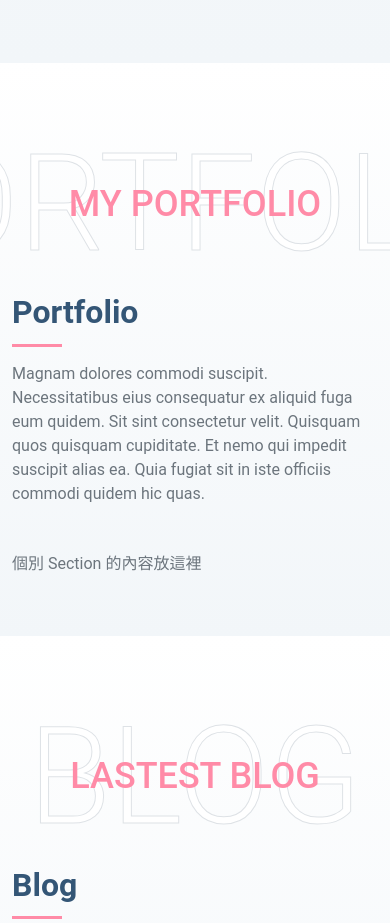
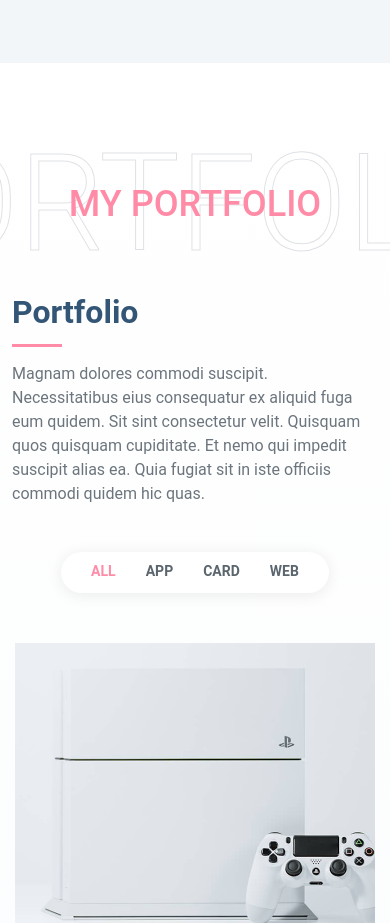
Before and after one commit to Yanni0923/my_website, a React (Create React App) app: page / in a window 390 px wide. Shown: the part 7660-8583 px from the top of the page. Built offline with nearby package versions, Linux system fonts and the light colour scheme; what @srexi/purecounterjs would draw is missing.

Commit message:
完成 Portfolio section，但不知道怎麼做 data-filter

```diff
--- a/src/sections/Portfolio.js
+++ b/src/sections/Portfolio.js
@@ -4,6 +4,16 @@ import "../../node_modules/bootstrap/dist/css/bootstrap.min.css";
 import Section from "../components/common/Section";
 import SectionTitle from "../components/common/SectionTitle";
 import SectionSubTitle from "../components/common/SectionSubtitle";
+import portfolio1 from "../../src/img/portfolio/portfolio-1.jpg";
+import portfolio2 from "../../src/img/portfolio/portfolio-2.jpg";
+import portfolio3 from "../../src/img/portfolio/portfolio-3.jpg";
+import portfolio4 from "../../src/img/portfolio/portfolio-4.jpg";
+import portfolio5 from "../../src/img/portfolio/portfolio-5.jpg";
+import portfolio6 from "../../src/img/portfolio/portfolio-6.jpg";
+import portfolio7 from "../../src/img/portfolio/portfolio-7.jpg";
+import portfolio8 from "../../src/img/portfolio/portfolio-8.jpg";
+import portfolio9 from "../../src/img/portfolio/portfolio-9.jpg";
+import { BsPlus, BsLink45Deg } from "react-icons/bs";
 
 const titleH2 = "Portfolio";
 const titlePara =
@@ -11,13 +21,247 @@ const titlePara =
 const titleFront = "My Portfolio";
 const titleBack = "Portfolio";
 
+const StyledPortfolioFilter = styled.div`
+  #portfolio-filters {
+    padding: 0;
+    margin: 0 auto 35px auto;
+    list-style: none;
+    text-align: center;
+    background: #fff;
+    border-radius: 50px;
+    padding: 2px 15px;
+    box-shadow: 0px 2px 15px rgba(0, 0, 0, 0.08);
+
+    li {
+      cursor: pointer;
+      display: inline-block;
+      padding: 10px 15px 8px 15px;
+      font-size: 14px;
+      font-weight: 600;
+      line-height: 1;
+      text-transform: uppercase;
+      color: #5a656e;
+      margin-bottom: 5px;
+      transition: all 0.3s ease-in-out;
+
+      &:hover,
+      &.filter-active {
+        color: #ff8ba7;
+      }
+
+      &:last-child {
+        margin-right: 0;
+      }
+    }
+  }
+`;
+
+const StylePortfolioItem = styled.div`
+  // background-size: cover;
+  // background-image: ${(props) => `url(${props.url})`};
+  height: 300px;
+  margin-bottom: 30px;
+  padding: 15px;
+
+  // position: relative;
+  .portfolio-wrap {
+    transition: 0.3s;
+    position: relative;
+    overflow: hidden;
+    height: 100%;
+    z-index: 1;
+
+    &:before {
+      content: "";
+      background: rgba(44, 73, 100, 0.6);
+      position: absolute;
+      left: 30px;
+      right: 30px;
+      top: 30px;
+      bottom: 30px;
+      transition: all ease-in-out 0.3s;
+      z-index: 2;
+      opacity: 0;
+    }
+
+    .portfolio-info {
+      opacity: 0;
+      position: absolute;
+      top: 2%;
+      left: 0;
+      right: 0;
+      text-align: center;
+      z-index: 3;
+      // transition: all ease-in-out 0.3s;
+
+      h4 {
+        font-size: 20px;
+        color: #fff;
+        font-weight: 600;
+      }
+
+      p {
+        color: #fff;
+        font-size: 14px;
+        text-transform: uppercase;
+      }
+    }
+  }
+
+  .portfolio-links {
+    opacity: 0;
+    left: 0;
+    right: 0;
+    bottom: 10%;
+    text-align: center;
+    z-index: 3;
+    position: absolute;
+    transition: all ease-in-out 0.3s;
+
+    a {
+      color: #fff;
+      margin: 0 2px;
+      font-size: 28px;
+      display: inline-block;
+      transition: 0.3s;
+    }
+
+    a:hover {
+      color: #e684ae;
+    }
+  }
+
+  .portfolio-wrap:hover::before {
+    top: 0;
+    left: 0;
+    right: 0;
+    bottom: 0;
+    opacity: 1;
+  }
+
+  .portfolio-wrap:hover .portfolio-info {
+    opacity: 1;
+    top: calc(50% - 48px);
+  }
+
+  .portfolio-wrap:hover .portfolio-links {
+    opacity: 1;
+    bottom: calc(50% - 50px);
+  }
+`;
+
+const StyleImage = styled.div`
+  background-size: cover;
+  background-image: ${(props) => `url(${props.url})`};
+  height: 300px;
+`;
+
+const PortfolioItem = (props) => {
+  return (
+    <StylePortfolioItem className="col-lg-4 col-md-6" url={props.image_link}>
+      <StyleImage url={props.image_link}>
+        <div className="portfolio-wrap">
+          <div className="portfolio-info">
+            <h4>{props.title}</h4>
+            <p>{props.description}</p>
+          </div>
+          <div className="portfolio-links">
+            <a
+              href={props.image_link}
+              data-gallery="portfolioGallery"
+              className="portfolio-lightbox"
+              title={props.title}
+            >
+              <BsPlus />
+            </a>
+            <a href={props.detail_link} title="More Details">
+              <BsLink45Deg />
+            </a>
+          </div>
+        </div>
+      </StyleImage>
+    </StylePortfolioItem>
+  );
+};
 const Portfolio = () => {
   return (
     <>
       <Section>
         <SectionTitle titleFront={titleFront} titleBack={titleBack} />
         <SectionSubTitle h2={titleH2} para={titlePara} />
-        個別 Section 的內容放這裡
+
+        <div className="row">
+          <StyledPortfolioFilter className="col-lg-12 d-flex justify-content-center">
+            <ul id="portfolio-filters">
+              {/* 不知道怎麼做 data-filter */}
+              <li data-filter="*" class="filter-active">
+                All
+              </li>
+              <li data-filter=".filter-app">App</li>
+              <li data-filter=".filter-card">Card</li>
+              <li data-filter=".filter-web">Web</li>
+            </ul>
+          </StyledPortfolioFilter>
+        </div>
+
+        <div className="row">
+          <PortfolioItem
+            className="filter-app"
+            title="App 1"
+            description="App"
+            image_link={portfolio1}
+            detail_link="portfolio-details.html"
+          />
+          <PortfolioItem
+            title="App 2"
+            description="App"
+            image_link={portfolio2}
+            detail_link="portfolio-details.html"
+          />
+          <PortfolioItem
+            title="App 3"
+            description="App"
+            image_link={portfolio3}
+            detail_link="portfolio-details.html"
+          />
+
+          <PortfolioItem
+            title="App 4"
+            description="App"
+            image_link={portfolio4}
+            detail_link="portfolio-details.html"
+          />
+          <PortfolioItem
+            title="App 5"
+            description="App"
+            image_link={portfolio5}
+            detail_link="portfolio-details.html"
+          />
+          <PortfolioItem
+            title="App 6"
+            description="App"
+            image_link={portfolio6}
+            detail_link="portfolio-details.html"
+          />
+          <PortfolioItem
+            title="App 7"
+            description="App"
+            image_link={portfolio7}
+            detail_link="portfolio-details.html"
+          />
+          <PortfolioItem
+            title="App 8"
+            description="App"
+            image_link={portfolio8}
+            detail_link="portfolio-details.html"
+          />
+          <PortfolioItem
+            title="App 9"
+            description="App"
+            image_link={portfolio9}
+            detail_link="portfolio-details.html"
+          />
+        </div>
       </Section>
     </>
   );
```
